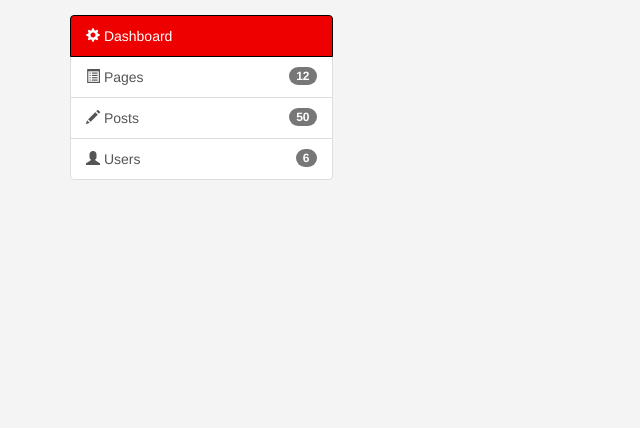
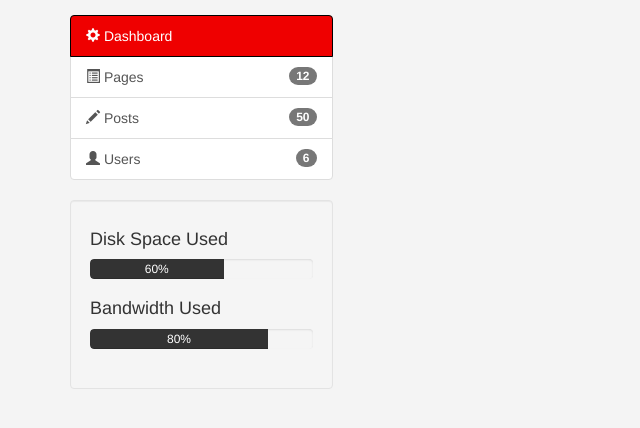
Before and after one commit to brandeddavid/django_dashboard, a Django app: page /dashboard/ in a window 1280 px wide. Shown: the part 174-602 px from the top of the page, without its empty margins (0-640 px from the left). Run offline with Django 3.2, Linux system fonts and the light colour scheme; some libraries are stand-ins or nearby versions.

Commit message:
Progress Bar

```diff
--- a/dashboard/static/css/style.css
+++ b/dashboard/static/css/style.css
@@ -112,7 +112,11 @@ body{
     color: #333333;
 }
 
+.progress-bar{
 
+    background: #333333 !important;
+    color: #ffffff !important;
+}
 
 
 
--- a/dashboard/templates/dashboard/dashboard.html
+++ b/dashboard/templates/dashboard/dashboard.html
@@ -93,6 +93,27 @@
                       <a href="#" class="list-group-item"><span class="glyphicon glyphicon-pencil" aria-hidden="true"></span> Posts <span class="badge">50</span></a>
                       <a href="#" class="list-group-item"><span class="glyphicon glyphicon-user" aria-hidden="true"></span> Users <span class="badge">6</span></a>
                     </div>
+
+                    <div class="well">
+                        <h4>Disk Space Used</h4>
+                        <div class="progress">
+                            <div class="progress">
+                              <div class="progress-bar" role="progressbar" aria-valuenow="60" aria-valuemin="0" aria-valuemax="100" style="width: 60%;">
+                                60%
+                              </div>
+                            </div>
+                        </div>
+
+                        <h4>Bandwidth Used</h4>
+                        <div class="progress">
+                            <div class="progress">
+                              <div class="progress-bar" role="progressbar" aria-valuenow="80" aria-valuemin="0" aria-valuemax="100" style="width: 80%;">
+                                80%
+                              </div>
+                            </div>
+                        </div>
+                    </div>
+
                 </div>
 
                 <div class="col-lg-9">
```
